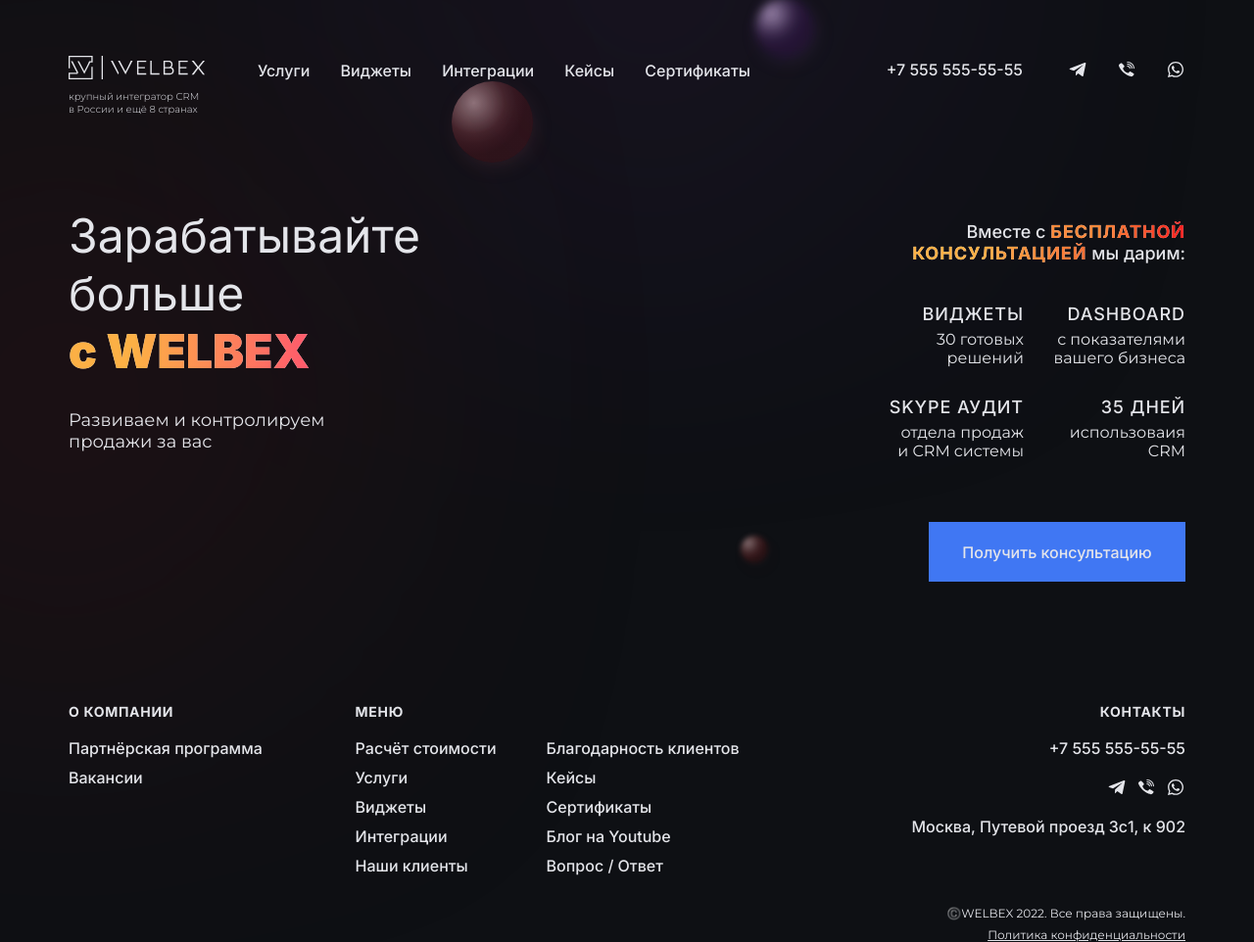
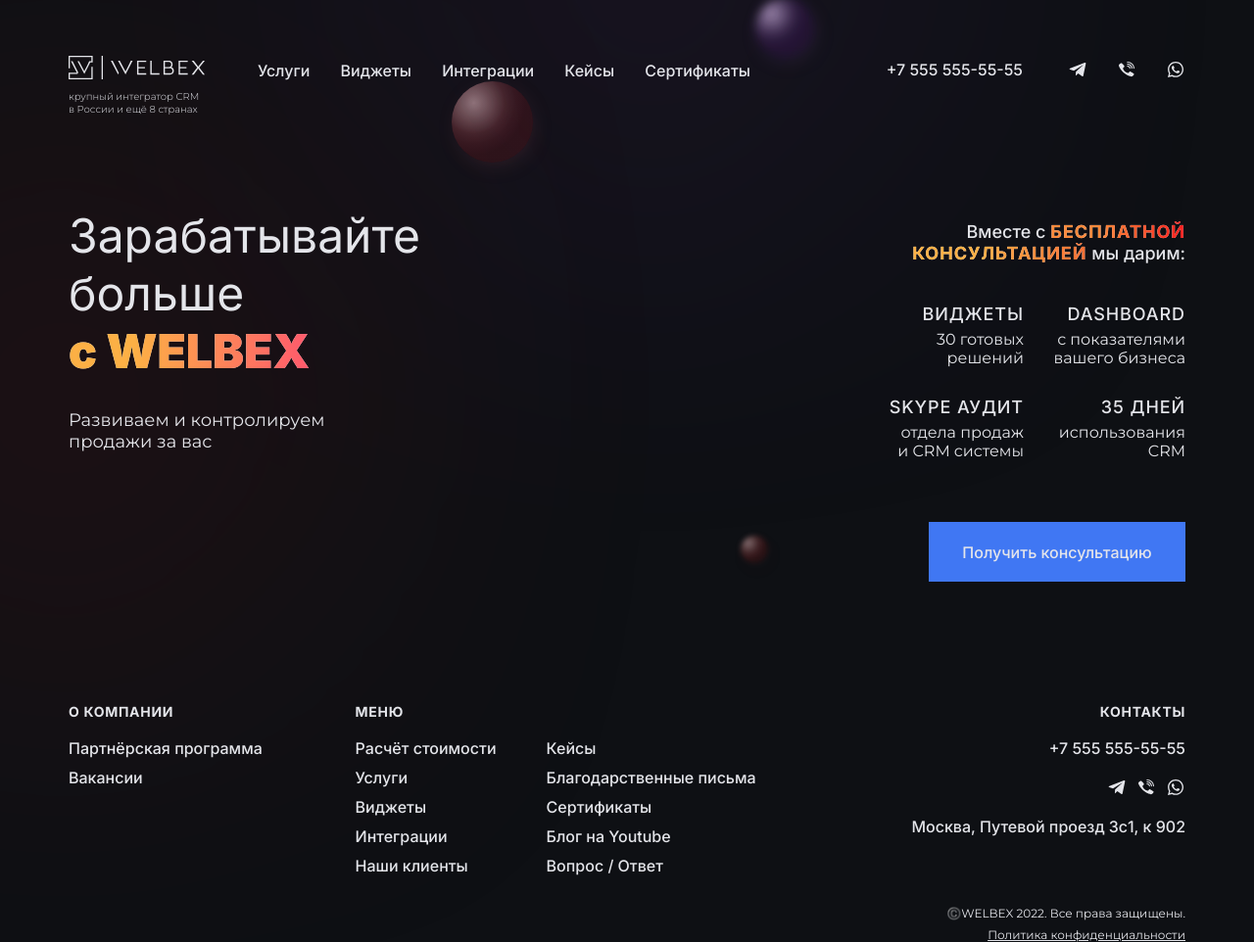
Before and after one commit to AlexNemtsev/amoCRM-test-task, a plain HTML site: page 2 task/index.html in a window 1280 px wide. Shown: the whole page at 98% size. Drawn offline with Linux system fonts and the light colour scheme.

Commit message:
fix: change menu content

```diff
--- a/2 task/index.css
+++ b/2 task/index.css
@@ -296,8 +296,11 @@
 
 .menu-list {
   display: grid;
-  grid-template-columns: 195px 200px;
-  padding-right: 3px;
+  grid-template-columns: 195px 215px;
+}
+
+.tb-shown {
+  display: none;
 }
 
 .nav__item_col {
@@ -305,7 +308,7 @@
 }
 
 .links__menu {
-  padding-right: 75px;
+  padding-right: 63px;
 }
 
 .links__contacts {
@@ -370,6 +373,10 @@
     display: none;
   }
 
+  .tb-shown {
+    display: initial;
+  }
+
   .header__nav {
     margin-right: 0;
   }
--- a/2 task/index.html
+++ b/2 task/index.html
@@ -74,7 +74,7 @@
         </div>
         <div class="gifts__gift">
           <h3 class="gifts__header">35 дней</h3>
-          <p class="gifts__desc">использоваия CRM</p>
+          <p class="gifts__desc">использования CRM</p>
         </div>
       </div>
       <button class="offer__button">Получить консультацию</button>
@@ -96,9 +96,15 @@
         <nav class="footer__nav nav">
           <ul class="nav__list nav__list_col menu-list">
             <li class="nav__item nav__item_col"><a href="" class="link nav__link">Расчёт стоимости</a></li>
-            <li class="nav__item nav__item_col"><a href="" class="link nav__link">Благодарность клиентов</a></li>
+            <li class="nav__item nav__item_col tb-hidden"><a href="" class="link nav__link">Кейсы</a></li>
+            <li class="nav__item nav__item_col tb-shown">
+              <a href="" class="link nav__link">Благодарность клиентов</a>
+            </li>
             <li class="nav__item nav__item_col"><a href="" class="link nav__link">Услуги</a></li>
-            <li class="nav__item nav__item_col"><a href="" class="link nav__link">Кейсы</a></li>
+            <li class="nav__item nav__item_col tb-hidden">
+              <a href="" class="link nav__link">Благодарственные письма</a>
+            </li>
+            <li class="nav__item nav__item_col tb-shown"><a href="" class="link nav__link">Кейсы</a></li>
             <li class="nav__item nav__item_col"><a href="" class="link nav__link">Виджеты</a></li>
             <li class="nav__item nav__item_col"><a href="" class="link nav__link">Сертификаты</a></li>
             <li class="nav__item nav__item_col"><a href="" class="link nav__link">Интеграции</a></li>
```
